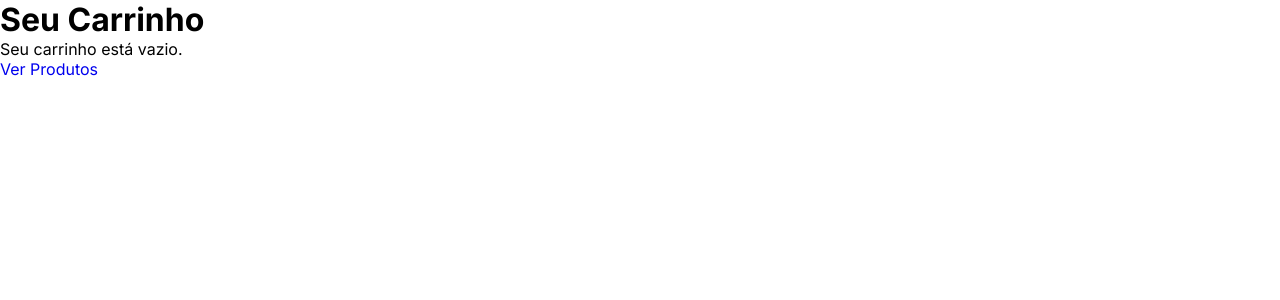
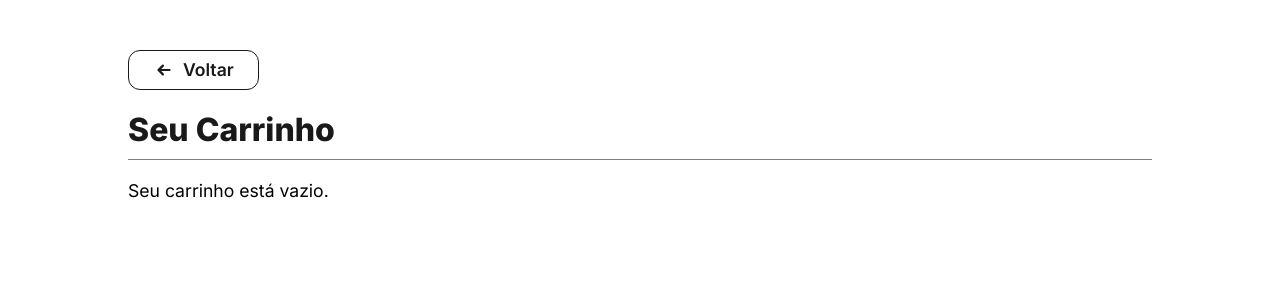
Before and after one commit to nickzmoro/Maq-Soft, a React (Vite) app: page /carrinho in a window 1280 px wide. Shown: the top 300 px of the page. Built offline with nearby package versions, Linux system fonts and the light colour scheme.

Commit message:
feat(Cart): add style for the cart details

```diff
--- a/src/pages/Cart/index.jsx
+++ b/src/pages/Cart/index.jsx
@@ -1,5 +1,7 @@
+import { CartContainer } from "../Cart/style.js";
 import { useState, useEffect } from "react";
 import { Link } from "react-router-dom";
+import { HiArrowSmLeft, HiOutlineTrash } from "react-icons/hi";
 
 export const Cart = () => {
   const [itensCarrinho, setItensCarrinho] = useState([]);
@@ -63,76 +65,89 @@ export const Cart = () => {
   };
 
   return (
-    <div className="container">
-      <header className="header">
-        <h1>Seu Carrinho</h1>
+    <CartContainer>
+      <div className="cart-content">
+        <header>
+          <Link to="/" className="btn-back">
+            <HiArrowSmLeft
+              size={22}
+              color="rgba(0, 0, 0, 0.9)"
+              className="icon-back"
+            />
+            Voltar
+          </Link>
+          <h3>Seu Carrinho</h3>
         </header>
 
         <main>
           {itensCarrinho.length === 0 ? (
-          <div className="carrinho-vazio">
+            <div className="empty-cart">
               <p>Seu carrinho está vazio.</p>
-            <Link to="/#sabores" className="btn-continuar">
-              Ver Produtos
-            </Link>
             </div>
           ) : (
             <>
-            <div className="itens-carrinho">
+              <div className="items-cart">
                 {itensCarrinho.map((item) => (
-                <div key={item.id} className="item-carrinho">
+                  <div key={item.id} className="item-cart-box">
                     <img
                       src={item.imageUrl}
                       alt={item.name}
-                    className="item-imagem"
+                      className="item-image"
                     />
 
-                  <div className="item-detalhes">
-                    <h3>{item.name}</h3>
-                    <p>R$ {item.price.toFixed(2)}</p>
+                    <div className="item-details">
+                      <div>
+                        <p className="item-name">{item.name}</p>
                       </div>
 
-                  <div className="item-quantidade">
+                      <div className="item-quantity">
                         <button
-                      className="btn-quantidade"
+                          className="btn-quantity"
                           onClick={() => alterarQuantidade(item.id, -1)}
                         >
                           -
                         </button>
                         <span>{item.quantidade}</span>
                         <button
-                      className="btn-quantidade"
+                          className="btn-quantity"
                           onClick={() => alterarQuantidade(item.id, 1)}
                         >
                           +
                         </button>
                       </div>
-
+                      <div className="subtotal-remove">
                         <div className="item-subtotal">
                           <p>R$ {(item.price * item.quantidade).toFixed(2)}</p>
                         </div>
 
                         <button
-                    className="btn-remover"
+                          className="btn-remove"
                           onClick={() => removerItem(item.id)}
                         >
-                    X
+                          <HiOutlineTrash
+                            size={18}
+                            color="#FF0000"
+                            className="icon-remove"
+                          />
                         </button>
+                      </div>
+                    </div>
                   </div>
                 ))}
               </div>
 
-            <div className="resumo-carrinho">
-              <div className="total-carrinho">
+              <div className="cart-summary">
+                <div className="total-cart">
                   <h3>Total:</h3>
                   <h3>R$ {total.toFixed(2)}</h3>
                 </div>
 
-              <button className="btn-finalizar">Finalizar Compra</button>
+                <button className="btn-finish">Finalizar Compra</button>
               </div>
             </>
           )}
         </main>
       </div>
+    </CartContainer>
   );
 };
--- /dev/null
+++ b/src/pages/Cart/style.js
@@ -0,0 +1,144 @@
+import { styled } from "styled-components";
+
+export const CartContainer = styled.div`
+  width: 100vw;
+  min-height: 100vh;
+  display: flex;
+  align-items: flex-start;
+  justify-content: center;
+
+  .cart-content {
+    width: 80%;
+    height: auto;
+    padding: 50px 0;
+
+    header {
+      display: flex;
+      flex-direction: column;
+      gap: 20px;
+
+      .btn-back {
+        display: flex;
+        gap: 8px;
+        color: rgba(0, 0, 0, 0.9);
+        font-size: 1.1rem;
+        font-weight: 600;
+        border: 1px solid rgba(0, 0, 0, 0.9);
+        width: fit-content;
+        padding: 8px 24px;
+        border-radius: 12px;
+
+        .icon-back {
+          transition: 0.2s ease;
+        }
+
+        &:hover {
+          background-color: rgba(0, 0, 0, 0.05);
+
+          .icon-back {
+            transform: translateX(-2px);
+          }
+        }
+      }
+
+      h3 {
+        font-size: 2rem;
+        font-weight: 800;
+        color: rgba(0, 0, 0, 0.9);
+        border-bottom: 1px solid rgba(0, 0, 0, 0.5);
+        padding-bottom: 10px;
+      }
+    }
+
+    main {
+      display: flex;
+      justify-content: space-between;
+
+      .empty-cart {
+        margin-top: 20px;
+
+        p {
+          font-size: 1.1rem;
+        }
+      }
+
+      .items-cart {
+        width: 100%;
+
+        .item-cart-box {
+          display: flex;
+          align-items: center;
+          gap: 16px;
+          border-bottom: 1px solid rgba(0, 0, 0, 0.1);
+          padding: 20px 0;
+
+          img {
+            width: 90px;
+          }
+
+          .item-details {
+            display: flex;
+            flex-direction: column;
+            gap: 8px;
+
+            .item-name {
+              font-size: 1.3rem;
+              font-weight: 700;
+            }
+
+            .item-quantity {
+              display: flex;
+              align-items: center;
+              gap: 8px;
+              background-color: rgba(0, 0, 0, 0.08);
+              width: fit-content;
+              padding: 2px 0px;
+              border-radius: 12px;
+
+              .btn-quantity {
+                background-color: rgba(0, 0, 0, 0.01);
+                cursor: pointer;
+                font-size: 1.1rem;
+                display: flex;
+                padding: 2px 8px;
+                border-radius: 50px;
+
+                &:hover {
+                  background-color: rgba(0, 0, 0, 0.05);
+                }
+              }
+            }
+
+            .subtotal-remove {
+              display: flex;
+              justify-content: space-between;
+              align-items: center;
+              gap: 16px;
+
+              .item-subtotal {
+                p {
+                  font-size: 1.1rem;
+                  font-weight: 600;
+                }
+              }
+
+              .btn-remove {
+                padding: 3px;
+                background-color: transparent;
+                border: 2px solid #ff0000;
+                display: flex;
+                border-radius: 6px;
+                cursor: pointer;
+                transition: 0.2s ease;
+
+                &:hover {
+                  background-color: rgba(256, 0, 0, 0.3);
+                }
+              }
+            }
+          }
+        }
+      }
+    }
+  }
+`;
```
Lines whose indentation alone changed are shown as unchanged.
